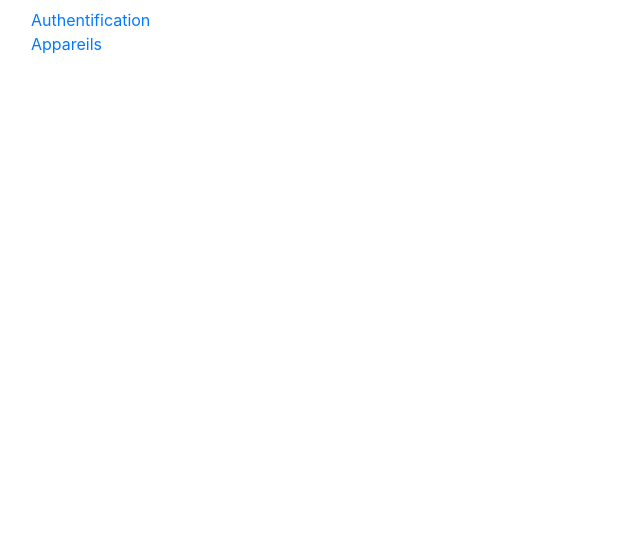
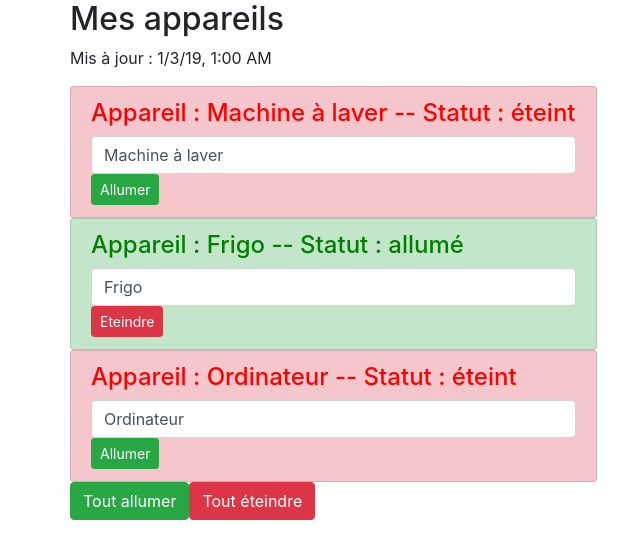
Before and after one commit to charlit/AngularFirebase, an Angular app: page / in a window 1280 px wide. Shown: the top 558 px of the page, without its empty margins (0-640 px from the left). Built offline with nearby package versions, Linux system fonts and the light colour scheme.

Commit message:
RouterModule

```diff
--- a/src/app/app.component.html
+++ b/src/app/app.component.html
@@ -1,10 +1,7 @@
-<nav class="navbar navbar-default">
-  <div class="container-fluid">
-    <div class="navbar-collapse">
-      <ul class="nav navbar-nav">
-        <li><a href="#">Authentification</a></li>
-        <li class="active"><a href="#">Appareils</a></li>
-      </ul>
+<div class="container">
+  <div class="row">
+    <div class="col-xs-12">
+      <router-outlet></router-outlet>
     </div>
   </div>
-</nav>
+</div>
--- a/src/app/app.component.ts
+++ b/src/app/app.component.ts
@@ -1,4 +1,4 @@
-import { Component } from '@angular/core';
+import { Component, OnInit } from '@angular/core';
 import { AppareilService } from './services/appareil.service';
 
 @Component({
@@ -6,17 +6,7 @@ import { AppareilService } from './services/appareil.service';
   templateUrl: './app.component.html',
   styleUrls: ['./app.component.scss']
 })
-export class AppComponent  {
-  isAuth = false;
-
-
-  constructor(private appareilService: AppareilService) {
-    setTimeout(
-      () => {
-        this.isAuth = true;
-      }, 2000
-    );
-  }
+export class AppComponent   {
 
 
 }
--- a/src/app/app.module.ts
+++ b/src/app/app.module.ts
@@ -9,6 +9,14 @@ import { FormsModule } from '@angular/forms';
 import { AppareilService } from './services/appareil.service';
 import { AuthComponent } from './auth/auth.component';
 import { AppareilViewComponent } from './appareil-view/appareil-view.component';
+import { Routes } from '@angular/router';
+import { RouterModule } from '@angular/router';
+
+const appRoutes: Routes = [
+  { path: 'appareils', component: AppareilViewComponent },
+  { path: 'auth', component: AuthComponent },
+  { path: '', component: AppareilViewComponent }
+];
 
 @NgModule({
   declarations: [
@@ -21,7 +29,8 @@ import { AppareilViewComponent } from './appareil-view/appareil-view.component';
   imports: [
     BrowserModule,
     AppRoutingModule,
-    FormsModule
+    FormsModule,
+    RouterModule.forRoot(appRoutes)
   ],
   providers: [
     AppareilService
--- a/src/app/appareil-view/appareil-view.component.ts
+++ b/src/app/appareil-view/appareil-view.component.ts
@@ -6,10 +6,10 @@ import { AppareilService } from '../services/appareil.service';
   templateUrl: './appareil-view.component.html',
   styleUrls: ['./appareil-view.component.scss']
 })
-export class AppareilViewComponent implements OnInit {
+export class AppareilViewComponent implements OnInit  {
+  isAuth = false;
+  appareils: any[];
 
-  appareils: any[];
-  isAuth = false;
   lastUpdate = new Promise((resolve, reject) => {
     const date = new Date();
     setTimeout(
@@ -19,7 +19,13 @@ export class AppareilViewComponent implements OnInit {
     );
   });
 
-  constructor(private appareilService: AppareilService) { }
+  constructor(private appareilService: AppareilService) {
+    setTimeout(
+      () => {
+        this.isAuth = true;
+      }, 2000
+    );
+  }
 
   ngOnInit() {
     this.appareils = this.appareilService.appareils;
@@ -37,4 +43,8 @@ export class AppareilViewComponent implements OnInit {
     }
   }
 
+
+
+
+
 }
--- a/src/app/services/appareil.service.ts
+++ b/src/app/services/appareil.service.ts
@@ -34,5 +34,4 @@ export class AppareilService {
         this.appareils[i].status = 'éteint';
     }
 
-
 }
```
